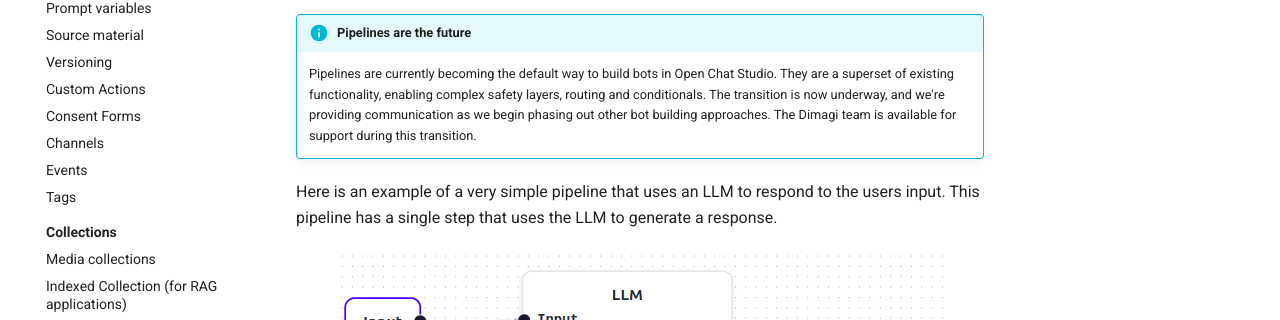
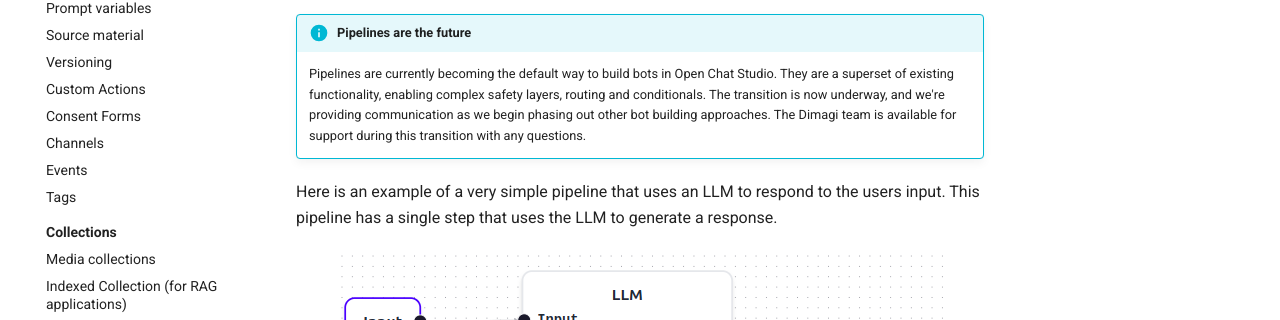
Before and after one commit to dimagi/open-chat-studio-docs, an MkDocs documentation site: the page built from docs/concepts/pipelines/index.md, in a window 1280 px wide and 900 px high. Shown: the part 259-579 px from the top of the window. Built offline with MkDocs 1.6.1 and Material for MkDocs 9.7.7, drawn with Linux system fonts in a browser that asks for light colours; a script that is not in the unit is left out; comment, search, counter and statistics services are not loaded.

```diff
--- a/docs/concepts/pipelines/index.md
+++ b/docs/concepts/pipelines/index.md
@@ -4,7 +4,7 @@ A pipeline is a way to build a bot by combining one or more steps together.
 
 !!! info "Pipelines are the future"
 
-    Pipelines are currently becoming the default way to build bots in Open Chat Studio. They are a superset of existing functionality, enabling complex safety layers, routing and conditionals. The transition is now underway, and we're providing communication as we begin phasing out other bot building approaches. The Dimagi team is available for support during this transition.
+    Pipelines are currently becoming the default way to build bots in Open Chat Studio. They are a superset of existing functionality, enabling complex safety layers, routing and conditionals. The transition is now underway, and we're providing communication as we begin phasing out other bot building approaches. The Dimagi team is available for support during this transition with any questions.
 
 Here is an example of a very simple pipeline that uses an LLM to respond to the users input. This pipeline has a
 single step that uses the LLM to generate a response.
```
Also changed, not shown: docs/concepts/experiment/index.md (+1 -1 lines).
